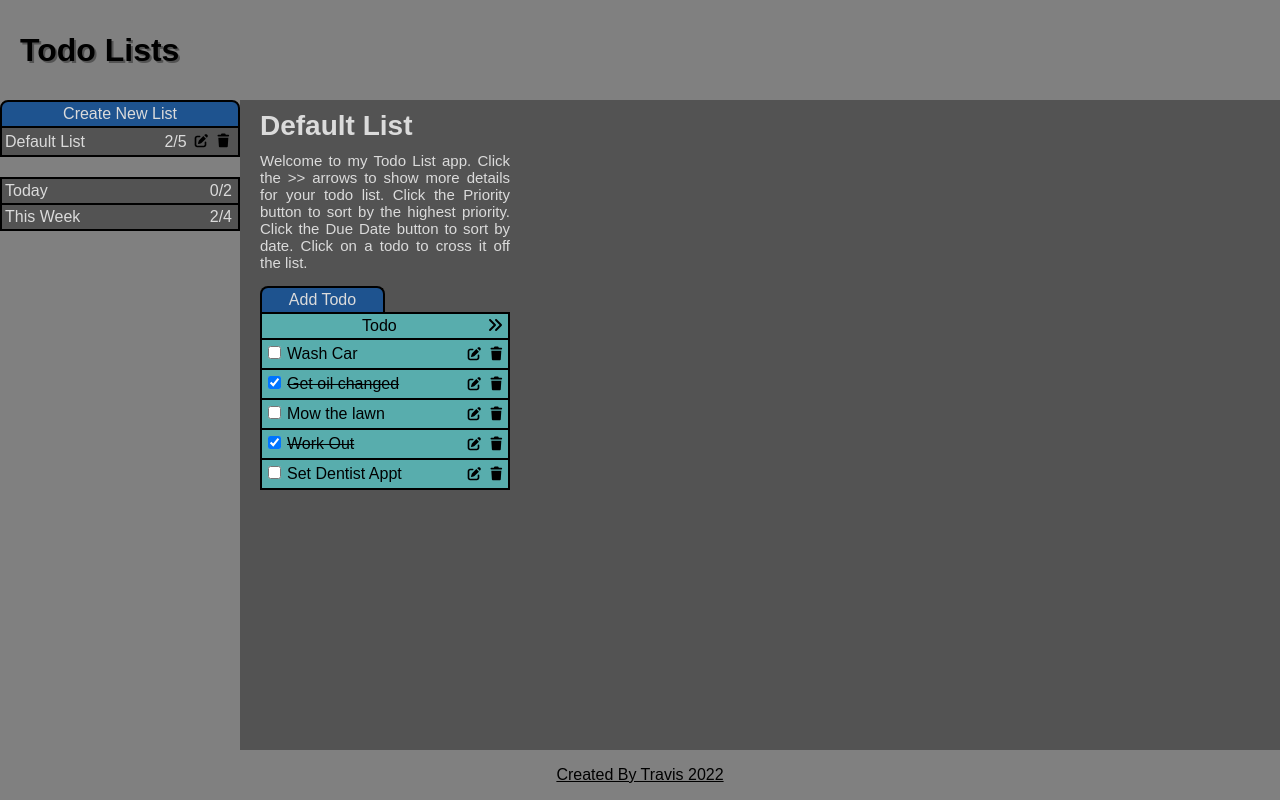
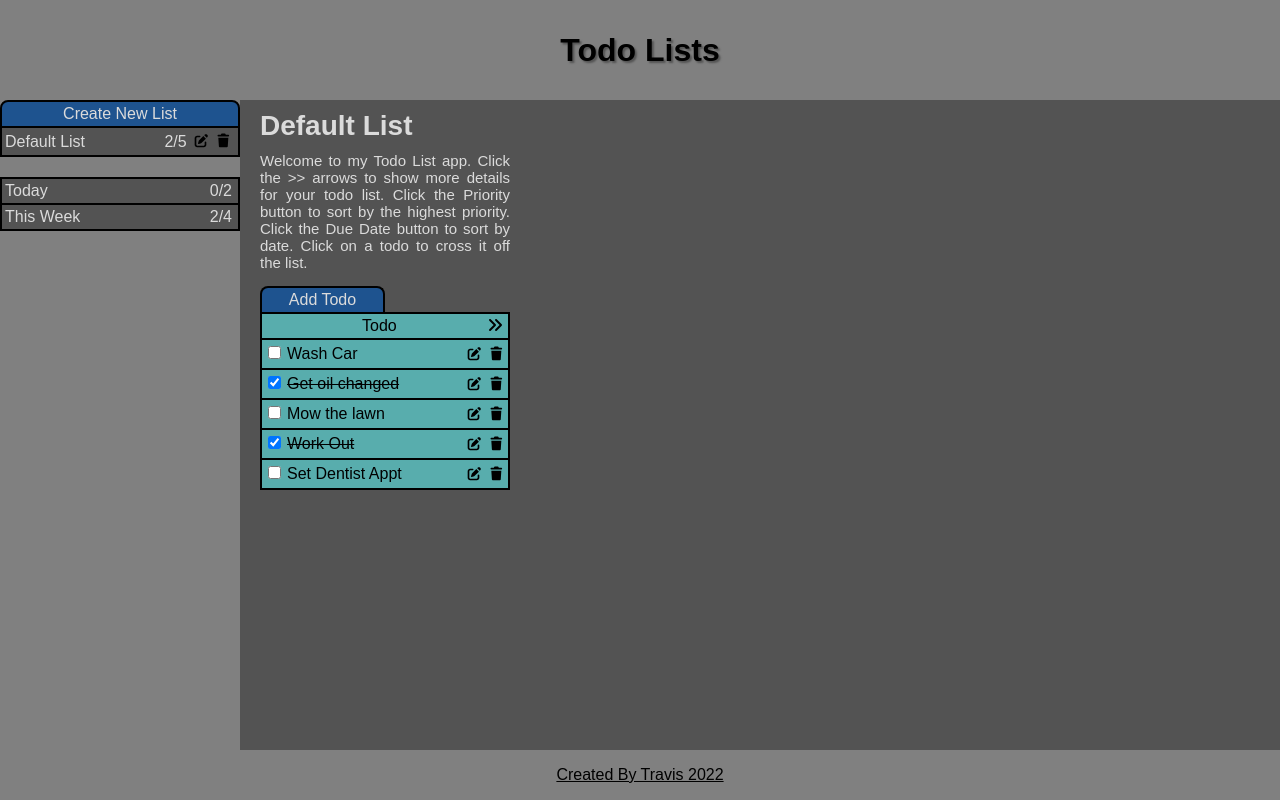
Before and after one commit to travis1010/todo-list, a plain HTML site: page index.html in a window 1280 px wide. Drawn offline with Linux system fonts and the light colour scheme.

Commit message:
light style changes

```diff
--- a/style.css
+++ b/style.css
@@ -18,13 +18,12 @@ body {
   background-color: gray;
   width: 100%;
   display: flex;
-  justify-content: flex;
+  justify-content: center;
   align-items: center;
 }
 
 #header h1 {
-  margin-left: 20px;
-  text-shadow: 2px 2px #535353;
+  text-shadow: 2px 2px 2px #535353;
   color: black;
   font-size: 32px;
 }
```
